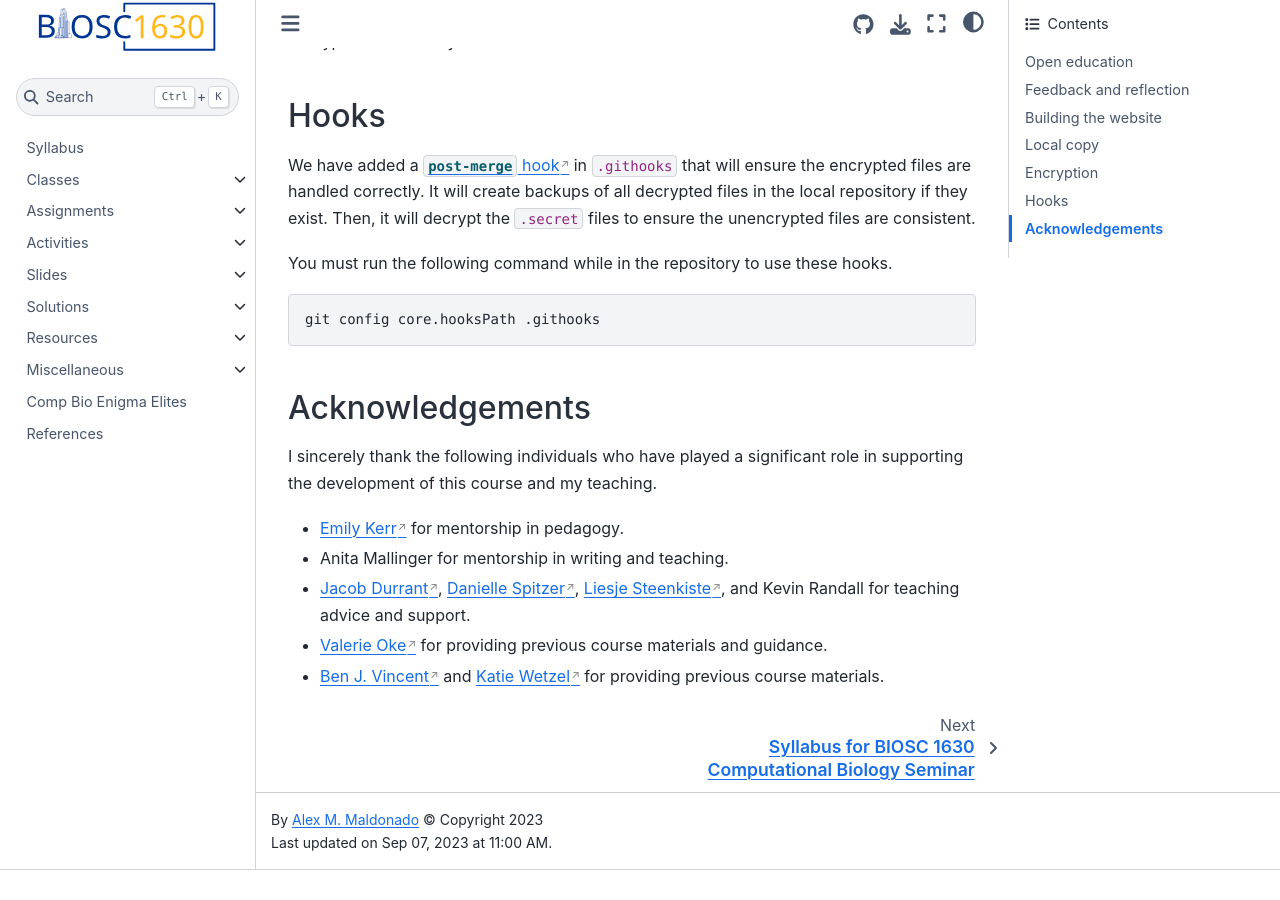
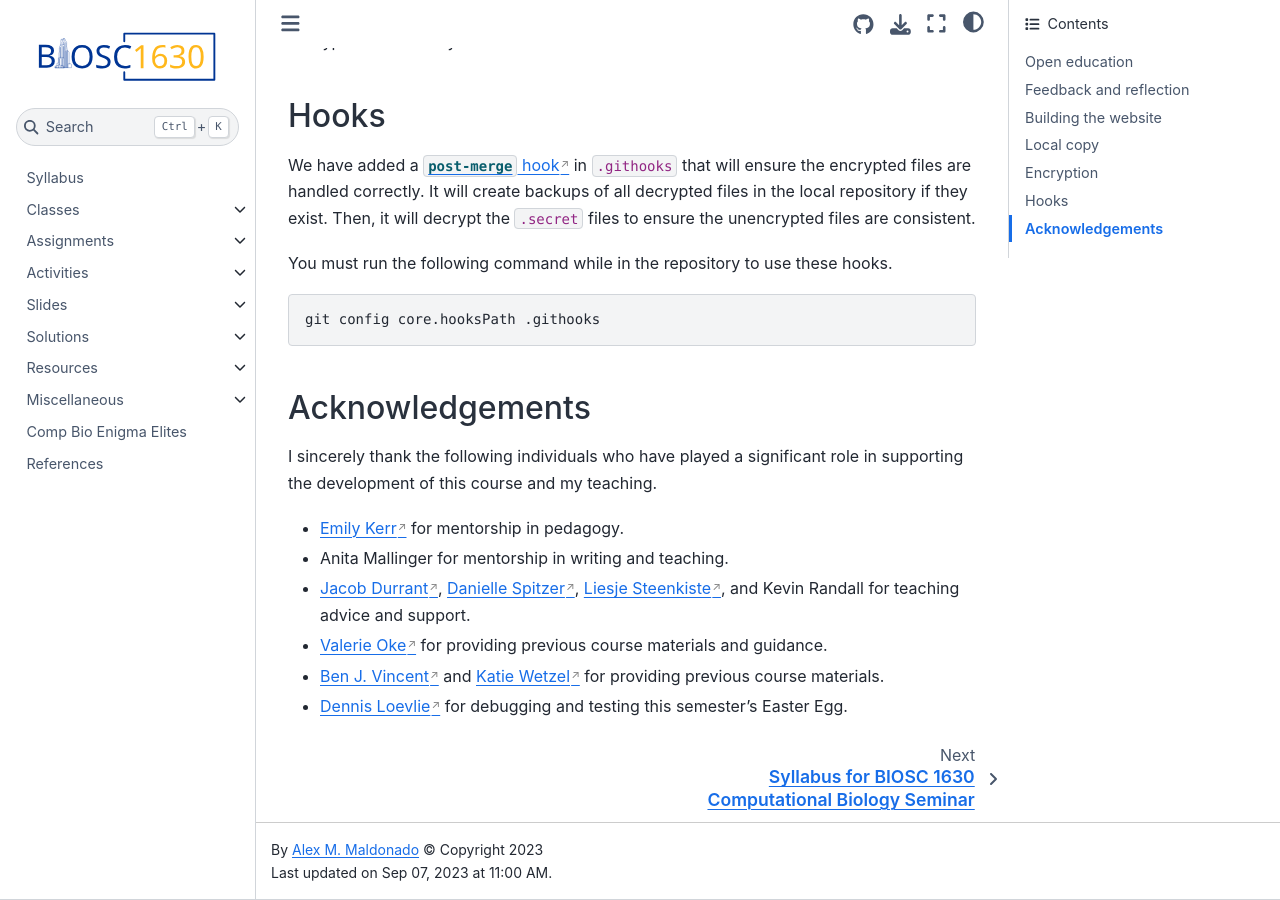
Before and after one commit to oasci/pitt-biosc1630-2023f, a Jupyter Book: the page built from book/index.md, in a window 1280 px wide and 900 px high, scrolled down 1883 px. Built offline with Jupyter Book 1.0.4 settings and Sphinx 7.4.7 and the Sphinx Book theme 1.1.4, drawn with Linux system fonts in a browser that asks for light colours; pages that are not in the unit, such as notebooks, are missing from menus; before the commit the page ends 2753 px from its top, so only the background shows below that.

Commit message:
Updating acknowledgements

```diff
--- a/book/index.md
+++ b/book/index.md
@@ -101,3 +101,4 @@
 - [Jacob Durrant](https://www.biology.pitt.edu/person/jacob-durrant), [Danielle Spitzer](https://www.biology.pitt.edu/person/danielle-spitzer), [Liesje Steenkiste](https://www.biology.pitt.edu/person/liesje-steenkiste), and Kevin Randall for teaching advice and support.
 - [Valerie Oke](https://www.biology.pitt.edu/person/valerie-oke) for providing previous course materials and guidance.
 - [Ben J. Vincent](https://scholar.google.com/citations?user=BPoxstcAAAAJ) and [Katie Wetzel](http://www.hatfull.org/katie-wetzel) for providing previous course materials.
+- [Dennis Loevlie](https://www.loevliedl.com/) for debugging and testing this semester's Easter Egg.
```
Also changed, not shown: README.md (+1 -0 lines).
